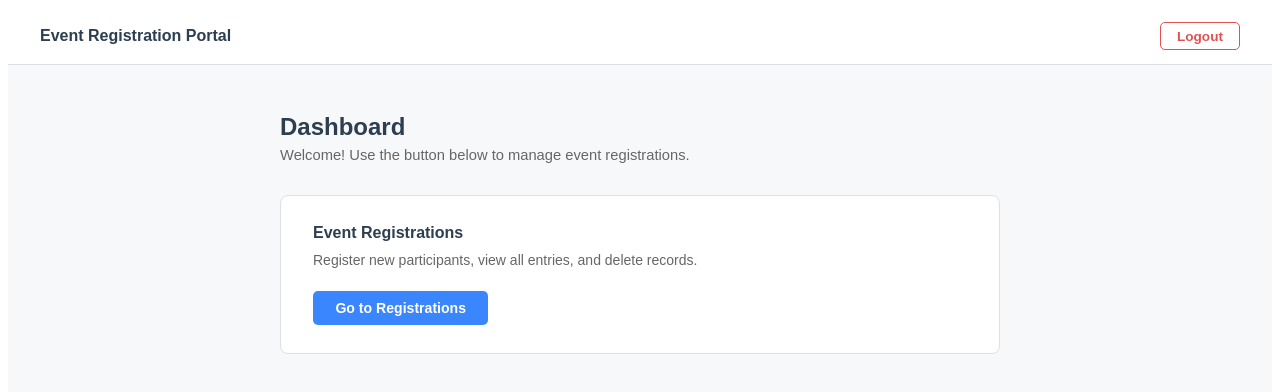
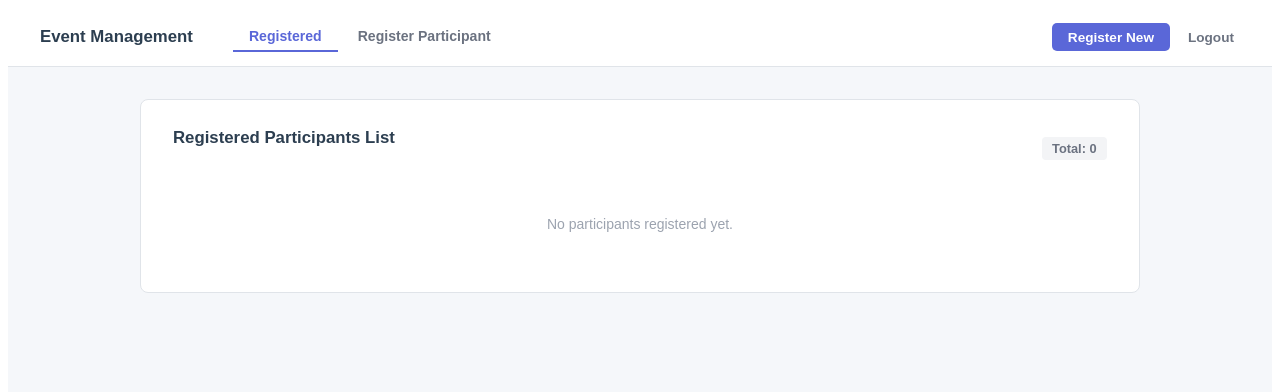
Before and after one commit to RajHarsh03/Event-Registration-Portal, an Angular app: page /dashboard in a window 1280 px wide. Shown: the top 392 px of the page. Built offline with nearby package versions, Linux system fonts and the light colour scheme.

Commit message:
feat: merge register form and table into dashboard with nav tabs and logout

```diff
--- a/src/app/components/dashboard/dashboard.component.css
+++ b/src/app/components/dashboard/dashboard.component.css
@@ -1,97 +1,292 @@
 .page {
   min-height: 100vh;
-  background-color: #f7f8fa;
+  background-color: #f5f7fa;
   font-family: Arial, sans-serif;
 }
 
-/* Navbar */
+/* ── Navbar ─────────────────────────────────────────── */
 .navbar {
   background-color: #ffffff;
-  border-bottom: 1px solid #dde1e7;
+  border-bottom: 1px solid #e0e4e9;
   padding: 0 2rem;
-  height: 56px;
+  height: 58px;
   display: flex;
   align-items: center;
   justify-content: space-between;
 }
 
-.nav-title {
-  font-size: 1rem;
+.navbar-left {
+  display: flex;
+  align-items: center;
+  gap: 2.5rem;
+}
+
+.brand {
+  font-size: 1.05rem;
   font-weight: 700;
   color: #2c3e50;
 }
 
-.btn-logout {
-  background-color: #ffffff;
-  color: #e05252;
-  border: 1.5px solid #e05252;
+.nav-tabs {
+  display: flex;
+  gap: 0.25rem;
+}
+
+.nav-link {
+  padding: 0.4rem 1rem;
+  font-size: 0.88rem;
+  font-weight: 600;
+  color: #6b7280;
+  cursor: pointer;
+  border-bottom: 2px solid transparent;
+  transition: color 0.2s, border-color 0.2s;
+}
+
+.nav-link:hover {
+  color: #2c3e50;
+}
+
+.nav-link.active {
+  color: #5a67d8;
+  border-bottom-color: #5a67d8;
+}
+
+.navbar-right {
+  display: flex;
+  align-items: center;
+  gap: 0.75rem;
+}
+
+.btn-register-new {
+  background-color: #5a67d8;
+  color: #ffffff;
+  border: none;
   border-radius: 5px;
-  padding: 0.35rem 1rem;
+  padding: 0.4rem 1rem;
   font-size: 0.85rem;
   font-weight: 600;
   cursor: pointer;
-  transition: background-color 0.2s, color 0.2s;
+  transition: background-color 0.2s;
+}
+
+.btn-register-new:hover {
+  background-color: #4c51bf;
+}
+
+.btn-logout {
+  background-color: transparent;
+  color: #6b7280;
+  border: none;
+  font-size: 0.85rem;
+  font-weight: 600;
+  cursor: pointer;
+  transition: color 0.2s;
 }
 
 .btn-logout:hover {
-  background-color: #e05252;
-  color: #ffffff;
+  color: #2c3e50;
 }
 
-/* Content area */
-.content {
-  max-width: 720px;
-  margin: 3rem auto;
-  padding: 0 1.5rem;
+/* ── Main ───────────────────────────────────────────── */
+.main {
+  max-width: 1000px;
+  margin: 2rem auto;
+  padding: 0 2rem;
 }
 
-.welcome h2 {
-  font-size: 1.5rem;
-  font-weight: 700;
-  color: #2c3e50;
-  margin: 0 0 0.4rem;
-}
-
-.welcome p {
-  font-size: 0.92rem;
-  color: #666;
-  margin: 0 0 2rem;
-}
-
-/* Card */
+/* ── Card ───────────────────────────────────────────── */
 .card {
   background: #ffffff;
-  border: 1px solid #dde1e7;
+  border: 1px solid #e0e4e9;
   border-radius: 8px;
   padding: 1.75rem 2rem;
 }
 
 .card h3 {
-  font-size: 1rem;
+  font-size: 1.05rem;
   font-weight: 700;
   color: #2c3e50;
-  margin: 0 0 0.5rem;
+  margin: 0 0 1.25rem;
 }
 
-.card p {
-  font-size: 0.875rem;
-  color: #666;
-  margin: 0 0 1.25rem;
-  line-height: 1.5;
+/* ── Form ───────────────────────────────────────────── */
+.form-row {
+  display: flex;
+  gap: 1.5rem;
+  margin-bottom: 1rem;
 }
 
-.btn-primary {
-  display: inline-block;
-  padding: 0.55rem 1.4rem;
-  background-color: #3a86ff;
+.form-group {
+  flex: 1;
+  display: flex;
+  flex-direction: column;
+}
+
+label {
+  font-size: 0.82rem;
+  font-weight: 600;
+  color: #4b5563;
+  margin-bottom: 0.35rem;
+}
+
+input {
+  padding: 0.55rem 0.75rem;
+  border: 1.5px solid #d1d5db;
+  border-radius: 5px;
+  font-size: 0.9rem;
+  color: #1f2937;
+  outline: none;
+  transition: border-color 0.2s;
+}
+
+input:focus {
+  border-color: #5a67d8;
+}
+
+input.input-error {
+  border-color: #ef4444;
+}
+
+.error-text {
+  font-size: 0.75rem;
+  color: #ef4444;
+  margin-top: 0.25rem;
+}
+
+.form-actions {
+  display: flex;
+  gap: 0.75rem;
+  margin-top: 1.25rem;
+}
+
+.btn-submit {
+  padding: 0.55rem 1.5rem;
+  background-color: #5a67d8;
   color: #ffffff;
-  text-decoration: none;
+  border: none;
   border-radius: 5px;
   font-size: 0.88rem;
   font-weight: 600;
+  cursor: pointer;
   transition: background-color 0.2s;
 }
 
-.btn-primary:hover {
-  background-color: #2563eb;
+.btn-submit:hover:not(:disabled) {
+  background-color: #4c51bf;
 }
+
+.btn-submit:disabled {
+  background-color: #c7d2fe;
+  cursor: not-allowed;
+}
+
+.btn-cancel {
+  padding: 0.55rem 1.5rem;
+  background-color: transparent;
+  color: #6b7280;
+  border: 1.5px solid #d1d5db;
+  border-radius: 5px;
+  font-size: 0.88rem;
+  font-weight: 600;
+  cursor: pointer;
+  transition: border-color 0.2s, color 0.2s;
+}
+
+.btn-cancel:hover {
+  border-color: #9ca3af;
+  color: #374151;
+}
+
+/* ── Table ──────────────────────────────────────────── */
+.table-header {
+  display: flex;
+  justify-content: space-between;
+  align-items: center;
+  margin-bottom: 1rem;
+}
+
+.total-badge {
+  font-size: 0.8rem;
+  font-weight: 700;
+  color: #6b7280;
+  background: #f3f4f6;
+  padding: 0.25rem 0.65rem;
+  border-radius: 4px;
+}
+
+.empty-msg {
+  color: #9ca3af;
+  font-size: 0.875rem;
+  text-align: center;
+  padding: 2rem 0;
+  margin: 0;
+}
+
+table {
+  width: 100%;
+  border-collapse: collapse;
+  font-size: 0.875rem;
+}
+
+thead {
+  background-color: #f9fafb;
+  border-bottom: 1px solid #e0e4e9;
+}
+
+th {
+  text-align: left;
+  padding: 0.7rem 1rem;
+  font-size: 0.75rem;
+  font-weight: 700;
+  color: #6b7280;
+  letter-spacing: 0.05em;
+}
+
+td {
+  padding: 0.7rem 1rem;
+  color: #374151;
+  border-bottom: 1px solid #f3f4f6;
+}
+
+tbody tr:hover {
+  background-color: #fafbfc;
+}
+
+.col-num {
+  color: #9ca3af;
+  font-weight: 600;
+}
+
+.col-name {
+  font-weight: 600;
+  color: #1f2937;
+}
+
+.btn-delete {
+  background-color: transparent;
+  color: #ef4444;
+  border: none;
+  font-size: 0.82rem;
+  font-weight: 600;
+  cursor: pointer;
+  transition: color 0.2s;
+}
+
+.btn-delete:hover {
+  color: #dc2626;
+}
+
+/* ── Responsive ─────────────────────────────────────── */
+@media (max-width: 720px) {
+  .form-row {
+    flex-direction: column;
+  }
+
+  .navbar-left {
+    gap: 1.5rem;
+  }
+
+  table {
+    font-size: 0.8rem;
+  }
+}
--- a/src/app/components/dashboard/dashboard.component.html
+++ b/src/app/components/dashboard/dashboard.component.html
@@ -1,23 +1,120 @@
 <div class="page">
 
+  <!-- Navbar -->
   <header class="navbar">
-    <span class="nav-title">Event Registration Portal</span>
-    <button class="btn-logout" (click)="logout()">Logout</button>
+    <div class="navbar-left">
+      <span class="brand">Event Management</span>
+      <nav class="nav-tabs">
+        <a class="nav-link" [class.active]="activeTab === 'registered'" (click)="setTab('registered')">Registered</a>
+        <a class="nav-link" [class.active]="activeTab === 'register'" (click)="setTab('register')">Register Participant</a>
+      </nav>
+    </div>
+    <div class="navbar-right">
+      <button class="btn-register-new" (click)="setTab('register')">Register New</button>
+      <button class="btn-logout" (click)="logout()">Logout</button>
+    </div>
   </header>
 
-  <div class="content">
+  <!-- Main -->
+  <main class="main">
 
-    <div class="welcome">
-      <h2>Dashboard</h2>
-      <p>Welcome! Use the button below to manage event registrations.</p>
+    <!-- Register Form Tab -->
+    <div *ngIf="activeTab === 'register'" class="card">
+      <h3>Register Participant</h3>
+
+      <form [formGroup]="registrationForm" (ngSubmit)="onSubmit()" novalidate>
+
+        <div class="form-row">
+          <div class="form-group">
+            <label for="participantName">Participant Name</label>
+            <input id="participantName" type="text" formControlName="participantName"
+              placeholder="Enter full name"
+              [class.input-error]="participantName?.invalid && participantName?.touched" />
+            <span class="error-text" *ngIf="participantName?.invalid && participantName?.touched">
+              Name is required.
+            </span>
+          </div>
+
+          <div class="form-group">
+            <label for="email">Email</label>
+            <input id="email" type="email" formControlName="email"
+              placeholder="Enter email address"
+              [class.input-error]="email?.invalid && email?.touched" />
+            <span class="error-text" *ngIf="email?.touched">
+              <span *ngIf="email?.errors?.['required']">Email is required.</span>
+              <span *ngIf="email?.errors?.['email']">Enter a valid email.</span>
+            </span>
+          </div>
+        </div>
+
+        <div class="form-row">
+          <div class="form-group">
+            <label for="eventName">Event Name</label>
+            <input id="eventName" type="text" formControlName="eventName"
+              placeholder="Enter event name"
+              [class.input-error]="eventName?.invalid && eventName?.touched" />
+            <span class="error-text" *ngIf="eventName?.invalid && eventName?.touched">
+              Event name is required.
+            </span>
+          </div>
+
+          <div class="form-group">
+            <label for="mobileNumber">Mobile Number</label>
+            <input id="mobileNumber" type="text" formControlName="mobileNumber"
+              placeholder="10-digit mobile number"
+              [class.input-error]="mobileNumber?.invalid && mobileNumber?.touched" />
+            <span class="error-text" *ngIf="mobileNumber?.touched">
+              <span *ngIf="mobileNumber?.errors?.['required']">Mobile number is required.</span>
+              <span *ngIf="mobileNumber?.errors?.['pattern']">Must be 10 digits.</span>
+            </span>
+          </div>
+        </div>
+
+        <div class="form-actions">
+          <button type="submit" [disabled]="registrationForm.invalid" class="btn-submit">
+            Register
+          </button>
+          <button type="button" class="btn-cancel" (click)="setTab('registered')">Cancel</button>
+        </div>
+
+      </form>
     </div>
 
-    <div class="card">
-      <h3>Event Registrations</h3>
-      <p>Register new participants, view all entries, and delete records.</p>
-      <a routerLink="/event-registration" class="btn-primary">Go to Registrations</a>
+    <!-- Registered Participants Tab -->
+    <div *ngIf="activeTab === 'registered'" class="card">
+      <div class="table-header">
+        <h3>Registered Participants List</h3>
+        <span class="total-badge">Total: {{ registrations.length }}</span>
+      </div>
+
+      <p class="empty-msg" *ngIf="registrations.length === 0">
+        No participants registered yet.
+      </p>
+
+      <table *ngIf="registrations.length > 0">
+        <thead>
+          <tr>
+            <th>#</th>
+            <th>NAME</th>
+            <th>EMAIL</th>
+            <th>EVENT NAME</th>
+            <th>MOBILE NUMBER</th>
+            <th></th>
+          </tr>
+        </thead>
+        <tbody>
+          <tr *ngFor="let reg of registrations; let i = index">
+            <td class="col-num">{{ i + 1 }}</td>
+            <td class="col-name">{{ reg.participantName }}</td>
+            <td>{{ reg.email }}</td>
+            <td>{{ reg.eventName }}</td>
+            <td>{{ reg.mobileNumber }}</td>
+            <td><button class="btn-delete" (click)="onDelete(reg.id)">Delete</button></td>
+          </tr>
+        </tbody>
+      </table>
     </div>
 
-  </div>
+  </main>
 
 </div>
--- a/src/app/components/dashboard/dashboard.component.ts
+++ b/src/app/components/dashboard/dashboard.component.ts
@@ -1,5 +1,8 @@
-import { Component } from '@angular/core';
+import { Component, OnInit } from '@angular/core';
+import { FormBuilder, FormGroup, Validators } from '@angular/forms';
 import { Router } from '@angular/router';
+import { EventService } from '../../services/event.service';
+import { Registration } from '../../models/registration.model';
 
 @Component({
   selector: 'app-dashboard',
@@ -7,9 +10,55 @@ import { Router } from '@angular/router';
   templateUrl: './dashboard.component.html',
   styleUrl: './dashboard.component.css',
 })
-export class DashboardComponent {
+export class DashboardComponent implements OnInit {
+  activeTab: 'register' | 'registered' = 'registered';
 
-  constructor(private router: Router) {}
+  registrationForm!: FormGroup;
+  registrations: Registration[] = [];
+
+  constructor(
+    private fb: FormBuilder,
+    private router: Router,
+    private eventService: EventService
+  ) {}
+
+  ngOnInit(): void {
+    this.registrationForm = this.fb.group({
+      participantName: ['', Validators.required],
+      email: ['', [Validators.required, Validators.email]],
+      eventName: ['', Validators.required],
+      mobileNumber: ['', [Validators.required, Validators.pattern('^[0-9]{10}$')]],
+    });
+
+    this.loadRegistrations();
+  }
+
+  // Form field getters
+  get participantName() { return this.registrationForm.get('participantName'); }
+  get email() { return this.registrationForm.get('email'); }
+  get eventName() { return this.registrationForm.get('eventName'); }
+  get mobileNumber() { return this.registrationForm.get('mobileNumber'); }
+
+  setTab(tab: 'register' | 'registered'): void {
+    this.activeTab = tab;
+  }
+
+  loadRegistrations(): void {
+    this.registrations = this.eventService.getRegistrations();
+  }
+
+  onSubmit(): void {
+    if (this.registrationForm.invalid) return;
+    this.eventService.addRegistration(this.registrationForm.value);
+    this.loadRegistrations();
+    this.registrationForm.reset();
+    this.activeTab = 'registered';
+  }
+
+  onDelete(id: number): void {
+    this.eventService.deleteRegistration(id);
+    this.loadRegistrations();
+  }
 
   logout(): void {
     this.router.navigate(['/login']);
```
